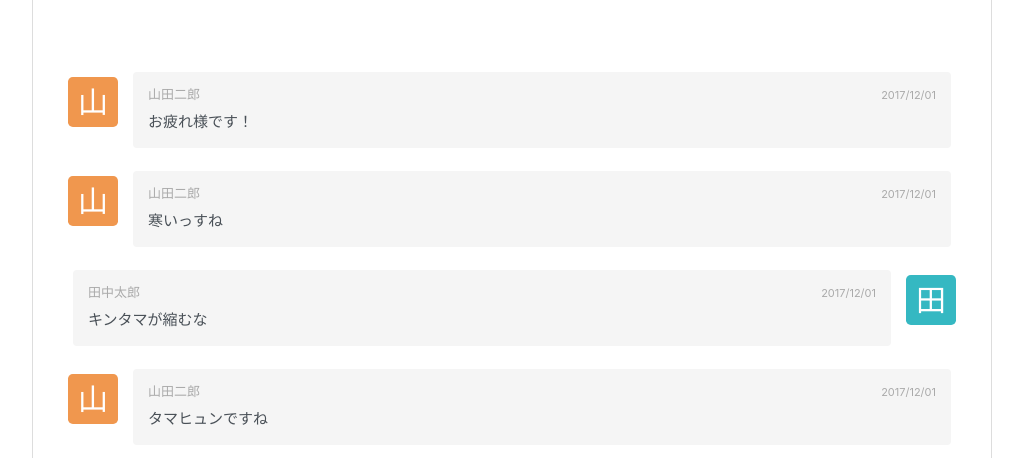
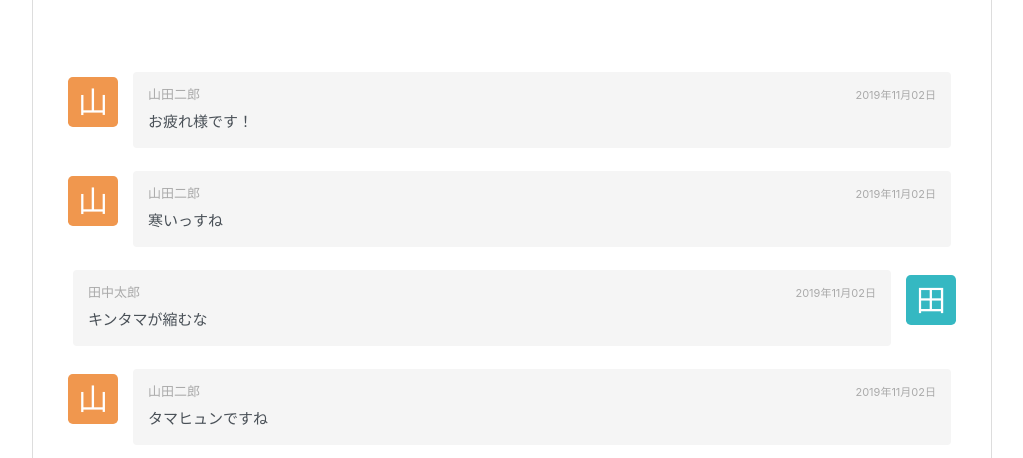
Before and after one commit to kossy0701/chat-works, an Angular app: page / in a window 1280 px wide. Shown: the top 458 px of the page, without its empty margins (128-1151 px from the left). Built offline with nearby package versions, Linux system fonts and the light colour scheme.

Commit message:
add comment-date pipe

```diff
--- a/src/app/app.component.html
+++ b/src/app/app.component.html
@@ -10,7 +10,7 @@
           <div class="media-body">
             <div class="d-flex w-100 justify-content-between">
               <h4 class="media-heading">{{ comment.user.name }}</h4>
-              <small class="media-date">2017/12/01</small>
+              <small class="media-date">{{ comment.date | commentDate }}</small>
             </div>
             <pre>{{ comment.message }}</pre>
           </div>
--- a/src/app/app.module.ts
+++ b/src/app/app.module.ts
@@ -4,10 +4,12 @@
 
 import { AppRoutingModule } from './app-routing.module';
 import { AppComponent } from './app.component';
+import { CommentDatePipe } from './pipe/comment-date.pipe';
 
 @NgModule({
   declarations: [
-    AppComponent
+    AppComponent,
+    CommentDatePipe
   ],
   imports: [
     BrowserModule,
--- a/src/app/class/comment.ts
+++ b/src/app/class/comment.ts
@@ -4,10 +4,12 @@
   user: User;
   initial: string;
   message: string;
+  date: Date;
 
   constructor(user: User, message: string) {
     this.user = user;
     this.initial = user.name.slice(0, 1);
     this.message = message;
+    this.date = new Date();
   }
 }
--- /dev/null
+++ b/src/app/pipe/comment-date.pipe.ts
@@ -0,0 +1,15 @@
+import { Pipe, PipeTransform } from '@angular/core';
+import { format } from 'date-fns';
+import { parse } from 'date-fns';
+import { ja } from 'date-fns/locale';
+
+@Pipe({
+  name: 'commentDate'
+})
+export class CommentDatePipe implements PipeTransform {
+
+  transform(date: Date): any {
+    return format(date, 'yyyy年MM月dd日', { locale: ja });
+  }
+
+}
```
Also changed, not shown: 1 other file (tests, documents, lock files or other folders).
